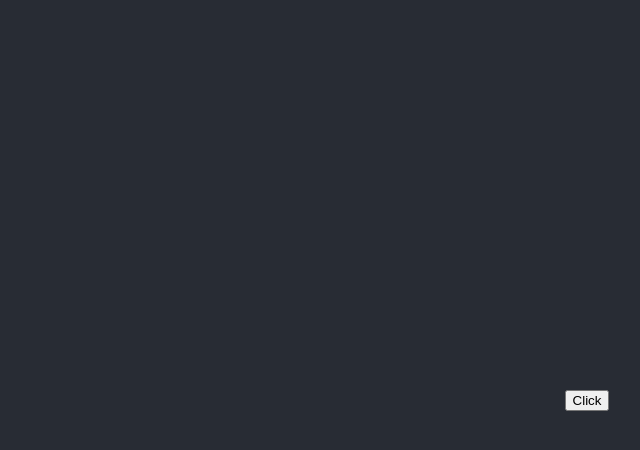
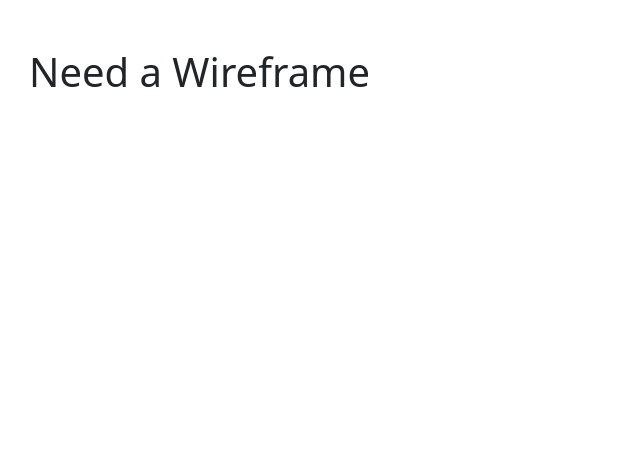
Before and after one commit to DevSelwynJay/Completion-of-Grade-System, a React (Create React App) app: page / in a window 1280 px wide. Shown: the top 450 px of the page, without its empty margins (53-693 px from the left). Built offline with nearby package versions, Linux system fonts and the light colour scheme.

Commit message:
added bootstrap package

```diff
--- a/package.json
+++ b/package.json
@@ -8,6 +8,7 @@
     "@testing-library/user-event": "^13.5.0",
     "bootstrap": "^5.1.3",
     "react": "^18.0.0",
+    "react-bootstrap": "^2.2.3",
     "react-dom": "^18.0.0",
     "react-scripts": "5.0.0",
     "web-vitals": "^2.1.4"
--- a/src/App.css
+++ /dev/null
@@ -1,38 +0,0 @@
-.App {
-  text-align: center;
-}
-
-.App-logo {
-  height: 40vmin;
-  pointer-events: none;
-}
-
-@media (prefers-reduced-motion: no-preference) {
-  .App-logo {
-    animation: App-logo-spin infinite 20s linear;
-  }
-}
-
-.App-header {
-  background-color: #282c34;
-  min-height: 100vh;
-  display: flex;
-  flex-direction: column;
-  align-items: center;
-  justify-content: center;
-  font-size: calc(10px + 2vmin);
-  color: white;
-}
-
-.App-link {
-  color: #61dafb;
-}
-
-@keyframes App-logo-spin {
-  from {
-    transform: rotate(0deg);
-  }
-  to {
-    transform: rotate(360deg);
-  }
-}
--- a/src/App.js
+++ b/src/App.js
@@ -1,11 +1,16 @@
-import './App.css';
+import '../node_modules/bootstrap/dist/css/bootstrap.css'
+import { Button } from 'react-bootstrap';
 
 function App() {
   return (
     <div className="App">
-      <header className="App-header">
-        <button className='btn btn-primary'>Click</button>
-      </header>
+
+      <section className='py-5'>
+        <div className="container">
+          <h1>Need a Wireframe</h1>
+        </div>
+      </section>
+
     </div>
   );
 }
--- a/src/index.css
+++ b/src/index.css
@@ -1,13 +1,6 @@
 body {
-  margin: 0;
-  font-family: -apple-system, BlinkMacSystemFont, 'Segoe UI', 'Roboto', 'Oxygen',
-    'Ubuntu', 'Cantarell', 'Fira Sans', 'Droid Sans', 'Helvetica Neue',
-    sans-serif;
-  -webkit-font-smoothing: antialiased;
-  -moz-osx-font-smoothing: grayscale;
+   margin: 0;
+   padding: 0;
+   box-sizing: border-box;
+   background-color: rgb(211, 211, 211);
 }
-
-code {
-  font-family: source-code-pro, Menlo, Monaco, Consolas, 'Courier New',
-    monospace;
-}
```
Also changed, not shown: 1 other file (tests, documents, lock files or other folders).
